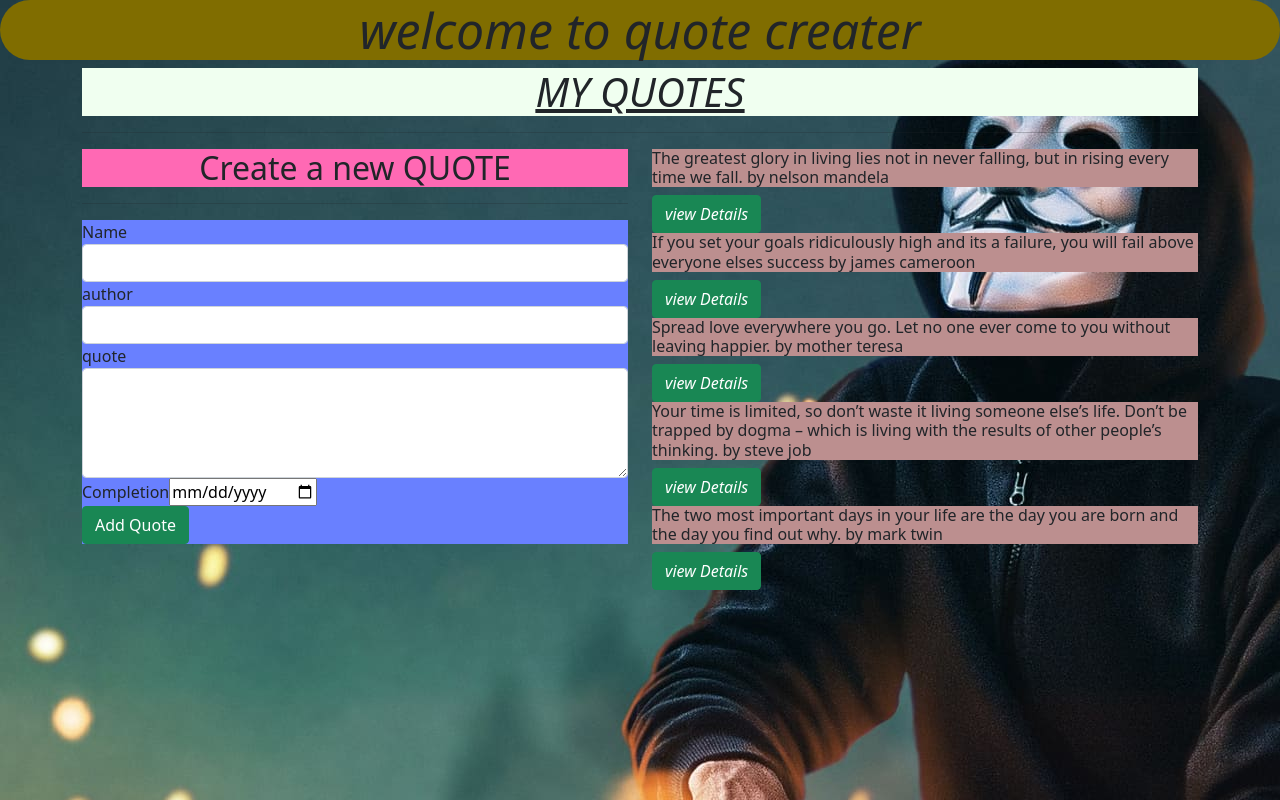
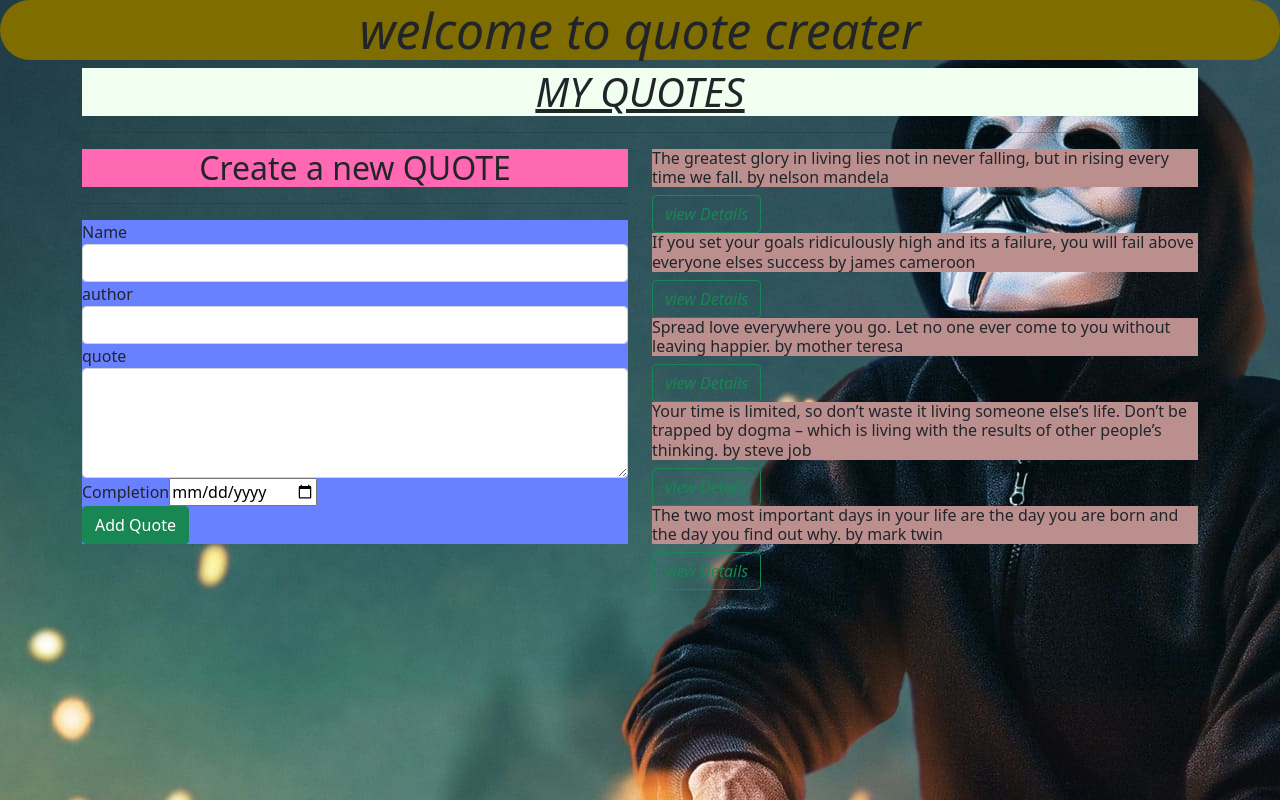
Before and after one commit to Nur-tusa/angular-week1, an Angular app: page / in a window 1280 px wide. Built offline with nearby package versions, Linux system fonts and the light colour scheme.

Commit message:
adding outline to my view details

```diff
--- a/src/app/quote/quote.component.html
+++ b/src/app/quote/quote.component.html
@@ -12,7 +12,7 @@
         <div *ngFor='let quote of quotes;let i = index'>
           <div>
             <h6 id={{i}}>{{quote.description}} by {{quote.author}}</h6>
-            <button (click)='toggleDetails(i)' class="btn btn-success"><i>view Details</i></button>
+            <button (click)='toggleDetails(i)' class="btn btn-outline-success"><i>view Details</i></button>
           </div>
 
           <div id="details1" *ngIf='quote.showDescription'>
```
